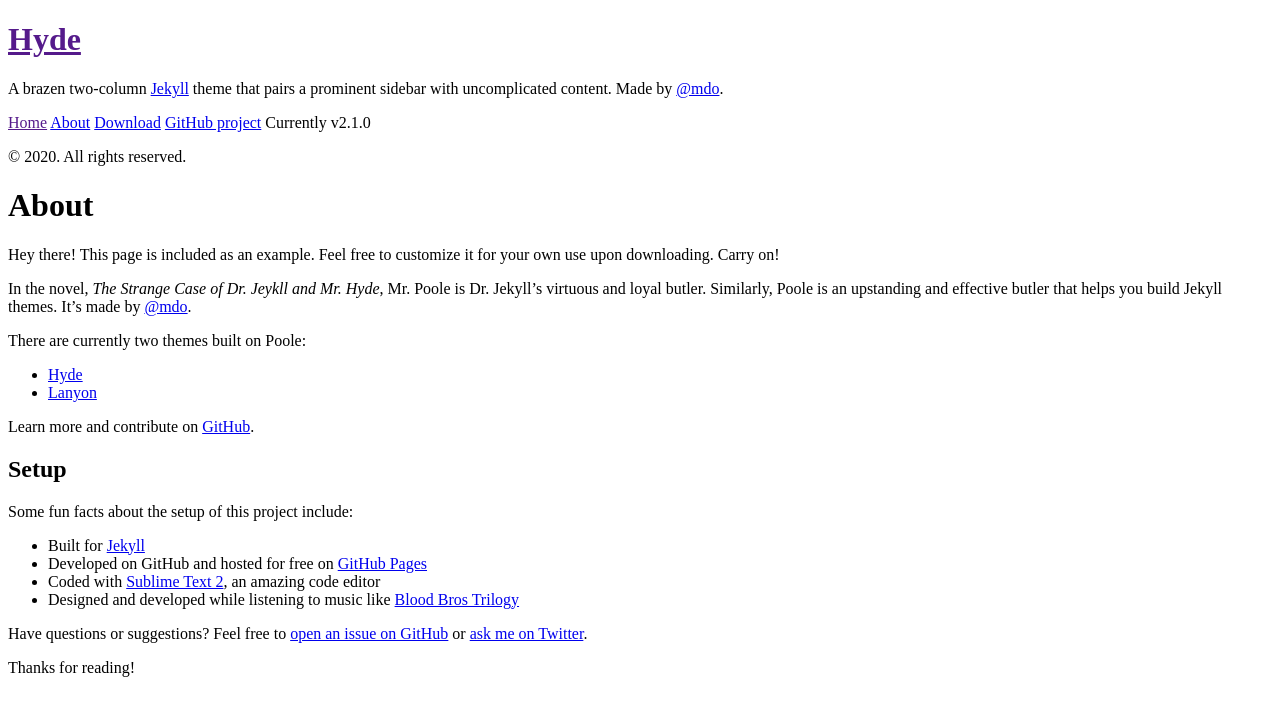
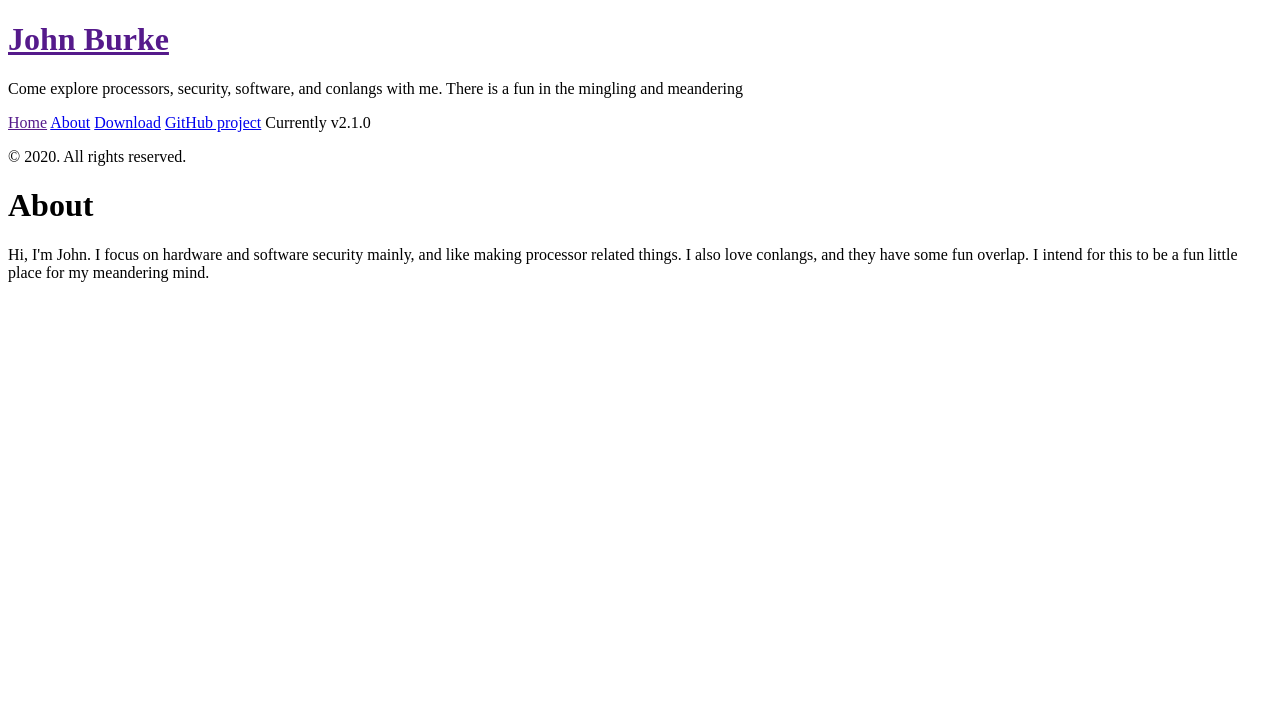
Before and after one commit to jsburke/jsburke.github.io, a Jekyll site: the page built from about.md, in a window 1280 px wide. Shown: the top 716 px of the page. Built offline with Jekyll 4.4.1, drawn with Linux system fonts in a browser that asks for light colours; Markdown is read by kramdown in place of the engine named in the settings.

Commit message:
first try at personalizing

```diff
--- a/CNAME
+++ b/CNAME
@@ -1 +1 @@
-hyde.getpoole.com
+jsburke.github.io
--- a/_config.yml
+++ b/_config.yml
@@ -6,20 +6,20 @@ highlighter:      pygments
 permalink:        pretty
 
 # Setup
-title:            Hyde
-tagline:          'A Jekyll theme'
-description:      'A brazen two-column <a href="http://jekyllrb.com" target="_blank">Jekyll</a> theme that pairs a prominent sidebar with uncomplicated content. Made by <a href="https://twitter.com/mdo" target="_blank">@mdo</a>.'
+title:            John Burke
+tagline:          'Coding, Conlangs, and Catholicism'
+description:      'Come explore processors, security, software, and conlangs with me. There is a fun in the mingling and meandering'
 url:              http://hyde.getpoole.com
 baseurl:          /
 
 author:
-  name:           'Mark Otto'
-  url:            https://twitter.com/mdo
+  name:           'John S. Burke'
+  url:            https://github.com/jsburke
 
-paginate:         5
+paginate:         1
 
 # Custom vars
 version:          2.1.0
 
 github:
-  repo:           https://github.com/poole/hyde
+  repo:           https://github.com/jsburke/jsburke.github.io
--- a/about.md
+++ b/about.md
@@ -4,27 +4,5 @@ title: About
 ---
 
 <p class="message">
-  Hey there! This page is included as an example. Feel free to customize it for your own use upon downloading. Carry on!
+  Hi, I'm John. I focus on hardware and software security mainly, and like making processor related things. I also love conlangs, and they have some fun overlap. I intend for this to be a fun little place for my meandering mind.
 </p>
-
-In the novel, *The Strange Case of Dr. Jeykll and Mr. Hyde*, Mr. Poole is Dr. Jekyll's virtuous and loyal butler. Similarly, Poole is an upstanding and effective butler that helps you build Jekyll themes. It's made by [@mdo](https://twitter.com/mdo).
-
-There are currently two themes built on Poole:
-
-* [Hyde](http://hyde.getpoole.com)
-* [Lanyon](http://lanyon.getpoole.com)
-
-Learn more and contribute on [GitHub](https://github.com/poole).
-
-## Setup
-
-Some fun facts about the setup of this project include:
-
-* Built for [Jekyll](http://jekyllrb.com)
-* Developed on GitHub and hosted for free on [GitHub Pages](https://pages.github.com)
-* Coded with [Sublime Text 2](http://sublimetext.com), an amazing code editor
-* Designed and developed while listening to music like [Blood Bros Trilogy](https://soundcloud.com/maddecent/sets/blood-bros-series)
-
-Have questions or suggestions? Feel free to [open an issue on GitHub](https://github.com/poole/issues/new) or [ask me on Twitter](https://twitter.com/mdo).
-
-Thanks for reading!
```
